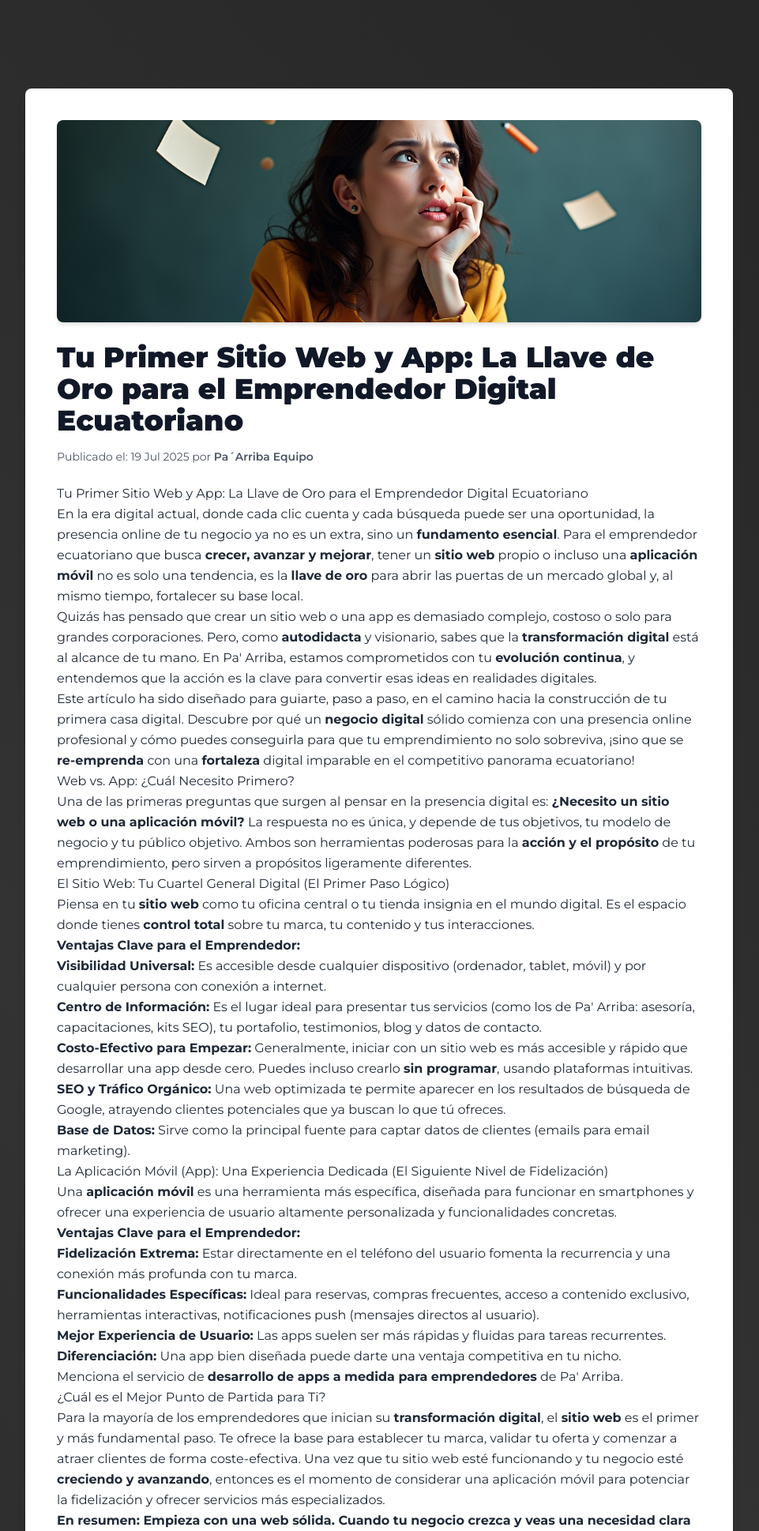
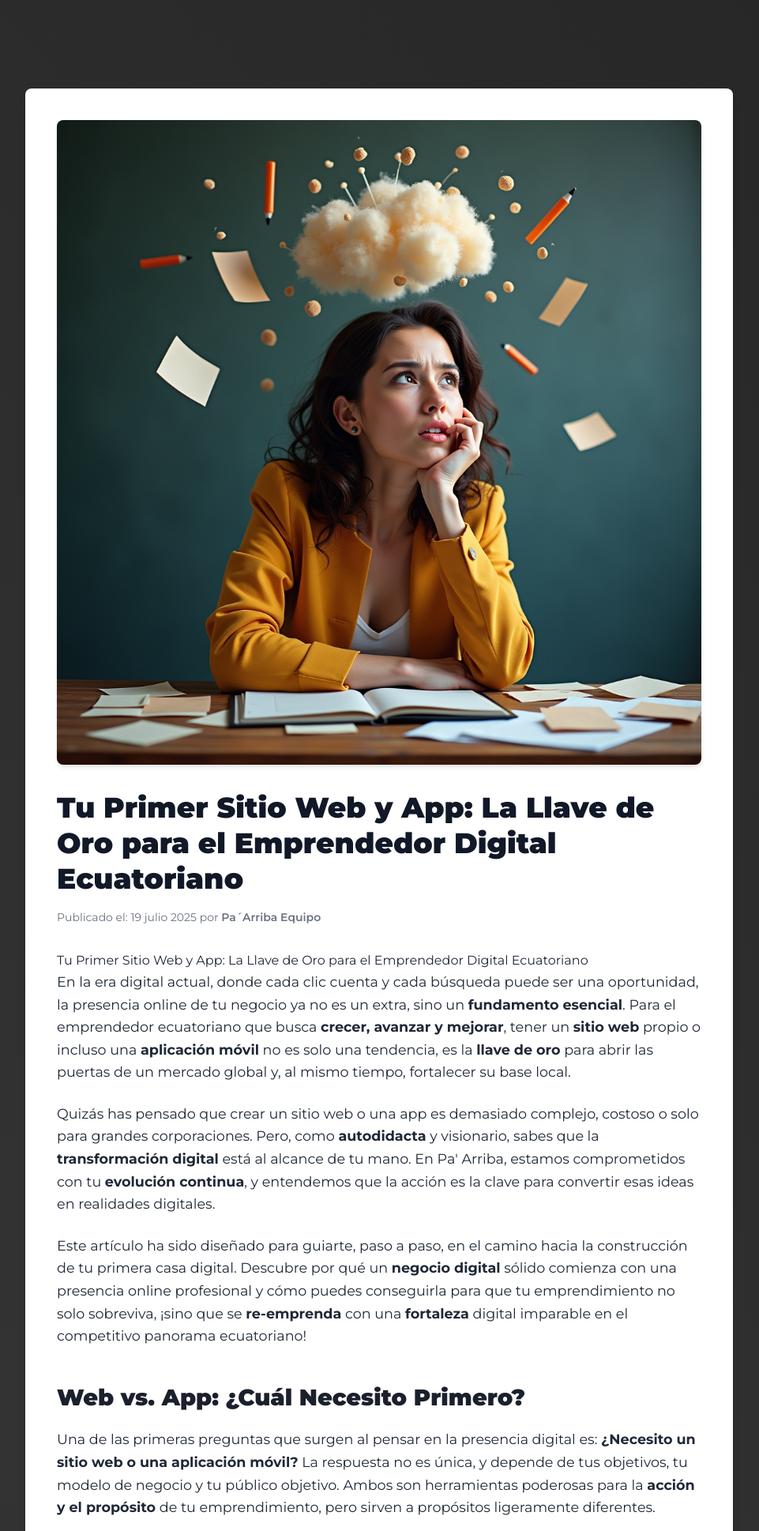
Before and after one commit to LuishErnesto-blip/pa_arriba_web, a Django app: a page that uses blog/templates/blog/detalle_post.html in a window 1280 px wide. Shown: the top 1938 px of the page at 79% size, without its empty margins (160-1121 px from the left). Run offline with Django 5.2, Linux system fonts and the light colour scheme; data comes from the database, SQL or seed files in the repository; some libraries are stand-ins or nearby versions.

Commit message:
FIX: Diseño de blog (espaciado y foto completa)

```diff
--- a/blog/templates/blog/detalle_post.html
+++ b/blog/templates/blog/detalle_post.html
@@ -1,30 +1,62 @@
-{% extends 'base.html' %} {# Extiende tu plantilla base principal #}
-{% load static %} {# Carga la etiqueta 'static' para usar archivos estáticos #}
+{% extends 'base.html' %}
+{% load static %}
 
-{% block title %}{{ post.title }} - Blog Pa'arriba{% endblock %} {# Título específico para esta página #}
-{% block meta_description %}{{ post.meta_description }}{% endblock %} {# Meta descripción para SEO #}
-{% block meta_keywords %}{{ post.keywords }}{% endblock %} {# Meta palabras clave para SEO #}
+{% block title %}{{ post.title }} - Blog Pa'arriba{% endblock %}
+{% block meta_description %}{{ post.meta_description }}{% endblock %}
+{% block meta_keywords %}{{ post.keywords }}{% endblock %}
 
 {% block content %}
-<main class="container mx-auto px-4 py-8 mt-20"> {# Ajusta el margen superior para el sticky header #}
+<main class="container mx-auto px-4 py-8 mt-20">
     <article class="bg-white rounded-lg shadow-lg overflow-hidden p-6 md:p-8 lg:p-10 max-w-4xl mx-auto">
-        {% if post.image %} {# Muestra la imagen destacada si existe #}
-        <img src="{% static 'core/gallery_images/' %}{{ post.image.name|cut:'blog_images/' }}" alt="{{ post.image_alt_text|default:post.title }}" class="w-full h-64 object-cover rounded-lg mb-6 shadow-md">
+        {% if post.image %}
+        <img src="{% static 'core/gallery_images/' %}{{ post.image.name|cut:'blog_images/' }}" alt="{{ post.image_alt_text|default:post.title }}" class="w-full h-auto object-cover rounded-lg mb-8 shadow-md">
         {% endif %}
 
-        <h1 class="text-4xl font-extrabold text-gray-900 mb-4">{{ post.title }}</h1>
-        <p class="text-gray-600 text-sm mb-6">
-            Publicado el: {{ post.published_date|date:"d M Y" }} por <span class="font-semibold">{{ post.author }}</span>
-        </p>
+        <header class="mb-8">
+            <h1 class="text-4xl font-extrabold text-gray-900 mb-4 leading-tight">{{ post.title }}</h1>
+            <p class="text-gray-500 text-sm">
+                Publicado el: <time datetime="{{ post.published_date|date:'Y-m-d' }}">{{ post.published_date|date:"d F Y" }}</time>
+                por <span class="font-semibold text-pa-arriba-orange-force">{{ post.author }}</span>
+            </p>
+        </header>
 
-        <div class="prose max-w-none text-gray-800 leading-relaxed mb-8">
-            {# El contenido del post (RichTextField) se renderiza aquí. #}
-            {# 'safe' es crucial para renderizar HTML sin escapar etiquetas #}
+        <div class="blog-content text-gray-800 leading-relaxed mb-10">
             {{ post.content|safe }}
         </div>
 
-        <div class="text-center">
-        <a href="{% url 'blog:post_list' %}" class="inline-block bg-pa-arriba-orange-force text-white px-6 py-3 rounded-lg hover:bg-orange-600 transition-colors duration-300" style="background-color: var(--pa-arriba-orange-force); color: var(--color-text-light);">Volver al Blog</a>        </div>
+        <div class="text-center mt-12 border-t pt-8">
+            <a href="{% url 'blog:post_list' %}" class="inline-flex items-center font-semibold text-pa-arriba-orange-force hover:text-orange-700 transition-colors duration-300">
+                <svg xmlns="http://www.w3.org/2000/svg" class="h-5 w-5 mr-2" viewBox="0 0 20 20" fill="currentColor">
+                    <path fill-rule="evenodd" d="M9.707 16.707a1 1 0 01-1.414 0l-6-6a1 1 0 010-1.414l6-6a1 1 0 011.414 1.414L5.414 9H17a1 1 0 110 2H5.414l4.293 4.293a1 1 0 010 1.414z" clip-rule="evenodd" />
+                </svg>
+                Volver al Blog
+            </a>
+        </div>
     </article>
 </main>
+
+<style>
+    /* Fuerza espacio entre párrafos */
+    .blog-content p {
+        margin-bottom: 1.5rem; /* Espacio debajo de cada párrafo */
+        font-size: 1.1rem;
+    }
+    /* Fuerza espacio y tamaño en los títulos H2 */
+    .blog-content h2 {
+        font-size: 1.8rem;
+        font-weight: 800;
+        color: #1a202c; /* Gris oscuro */
+        margin-top: 2.5rem;
+        margin-bottom: 1rem;
+    }
+    /* Estilo para las listas */
+    .blog-content ul {
+        list-style-type: disc;
+        margin-left: 1.5rem;
+        margin-bottom: 1.5rem;
+    }
+    .blog-content li {
+        margin-bottom: 0.5rem;
+    }
+</style>
 {% endblock %}
```
